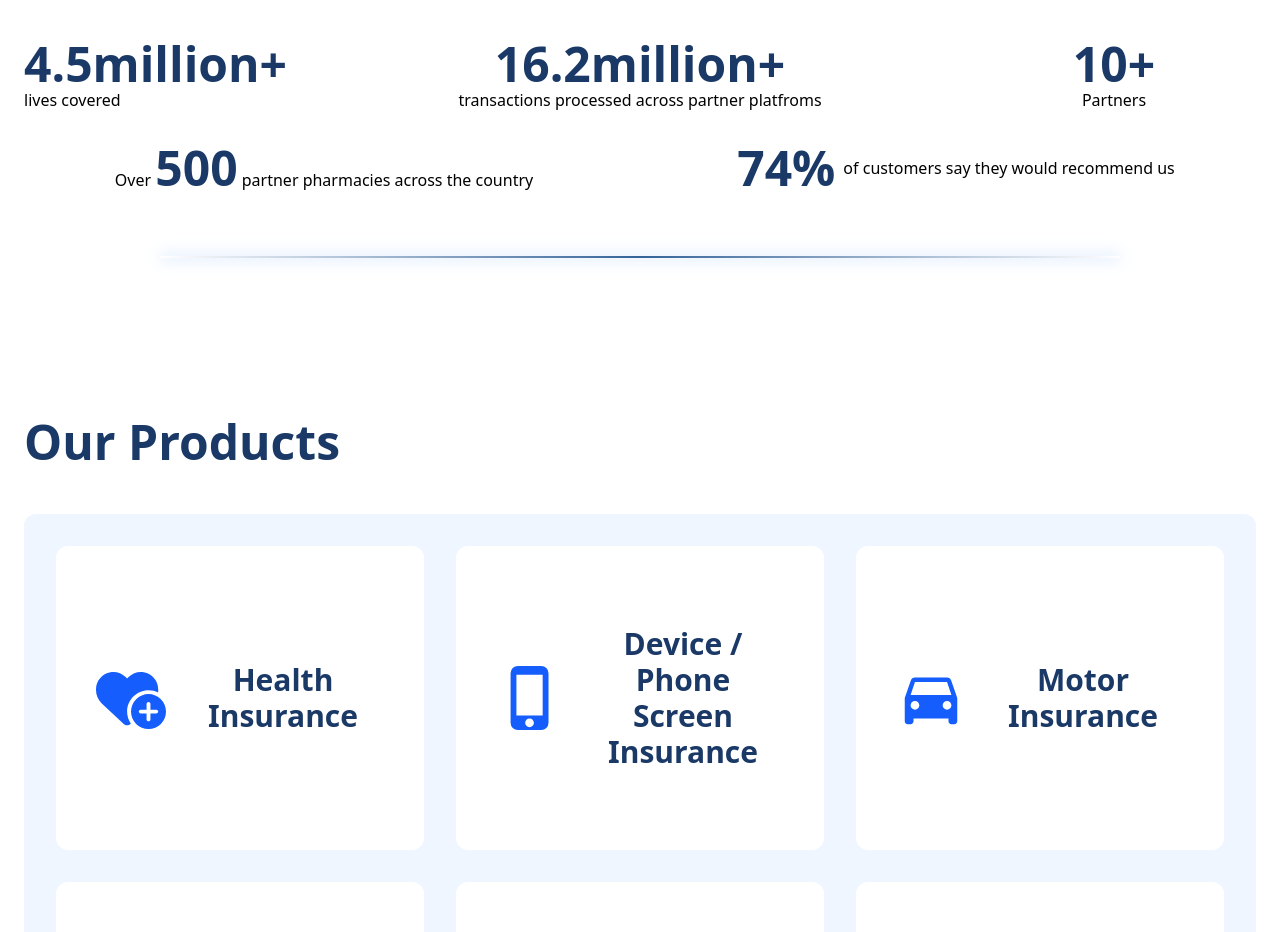
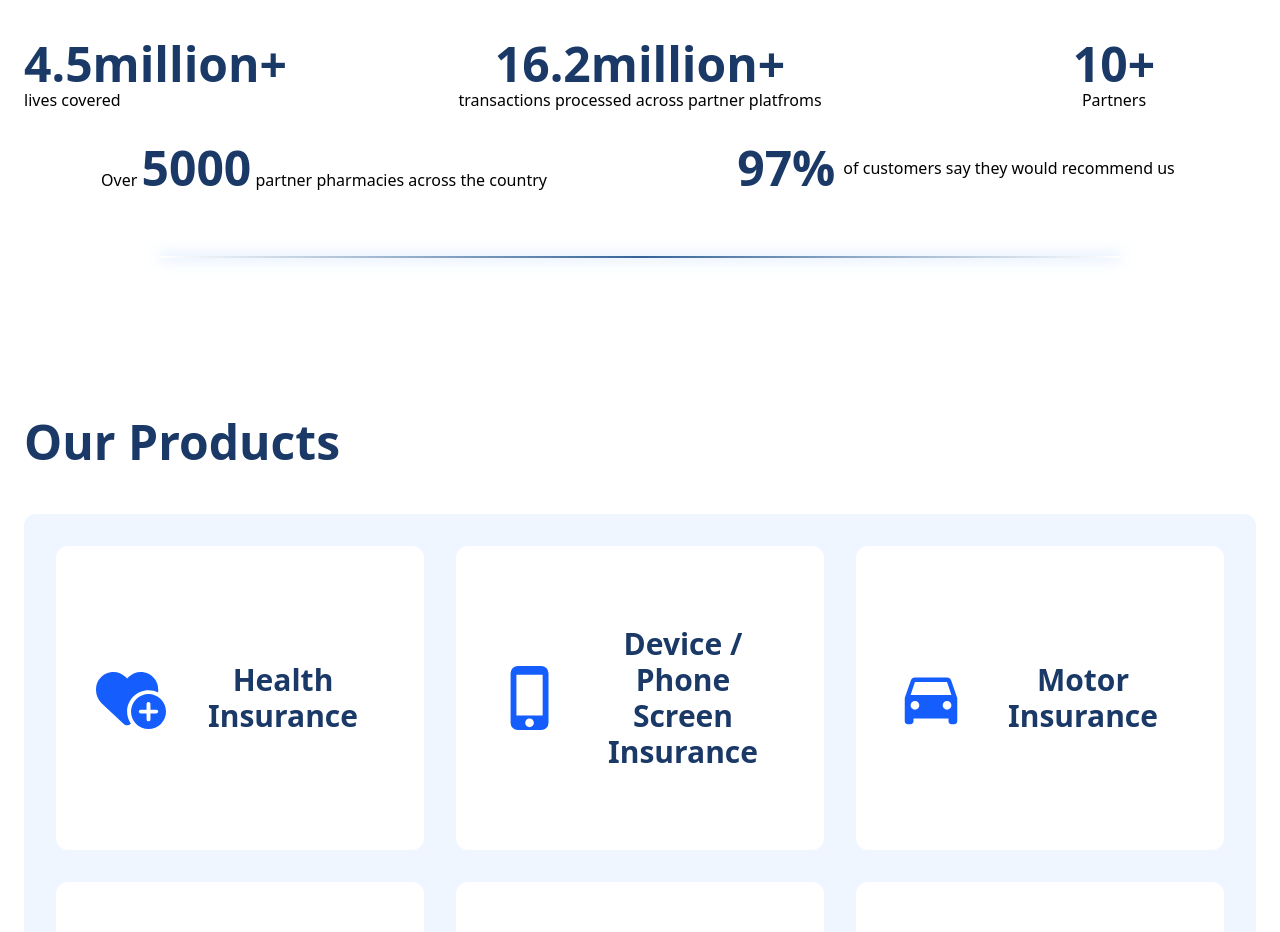
Before and after one commit to DemiladeOnitilo/Cube-cover-landing-page, a React (Vite) app: page / in a window 1280 px wide. Shown: the part 1164-2096 px from the top of the page. Built offline with nearby package versions, Linux system fonts and the light colour scheme.

Commit message:
Number Changes

```diff
--- a/src/components/Home.jsx
+++ b/src/components/Home.jsx
@@ -144,14 +144,14 @@ const Home = () => {
             <p>
               Over{" "}
               <span className="text-4xl md:text-5xl font-semibold text-[#1a3967]">
-                500
+                5000
               </span>{" "}
               partner pharmacies across the country
             </p>
           </div>
           <div className="flex col-span-1 lg:col-span-2 justify-center items-center text-center">
             <h2 className="text-4xl md:text-5xl font-semibold text-[#1a3967]">
-              74%
+              97%
             </h2>
             <p className="ml-2"> of customers say they would recommend us</p>
           </div>
```
